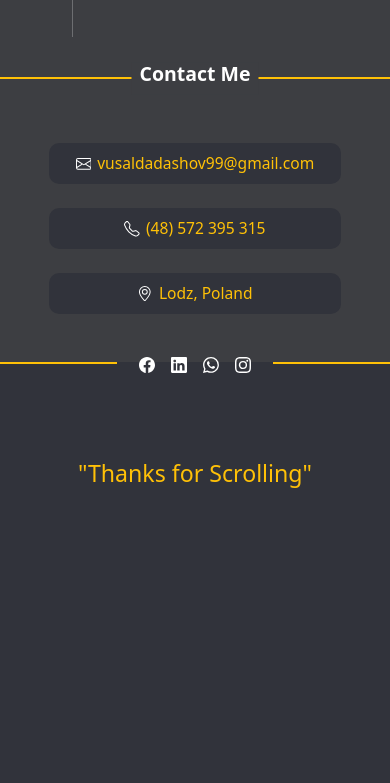
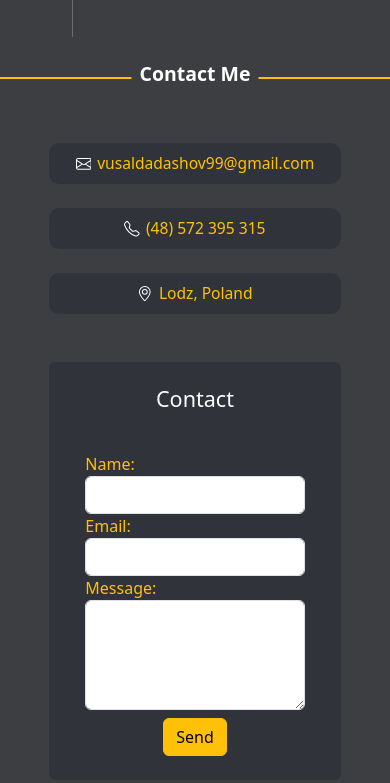
Before and after one commit to vusaldadashov/Personal-Resume, a plain HTML site: page index.html in a window 390 px wide. Shown: the part 9795-10578 px from the top of the page. Before the commit the page ends 10379 px from the top, so only its background shows below. Drawn offline with nearby package versions, Linux system fonts and the light colour scheme.

Commit message:
email sender section added

```diff
--- /dev/null
+++ b/emailservice.js
@@ -0,0 +1,27 @@
+const btn = document.getElementById('button');
+const form = document.getElementById('form');
+
+
+const sendMyMail = (event) => {
+    event.preventDefault();
+    let from_name = document.getElementById('name');
+    let to_name = "Vusal Dadashov";
+    let email_id = document.getElementById('email');
+    let message = document.getElementById('message');
+    let successtext = document.getElementById('successtext');
+    emailjs.send("service_9ptuutg","template_5etl2mm",{
+        from_name: from_name.value,
+        to_name: to_name,
+        email_id: email_id.value,
+        message: message.value,
+        });
+    from_name.value = "";
+    email_id.value = "";
+    message.value = "";
+    successtext.style.opacity = "1"
+    successtext.style.visibility = "visible"
+    setTimeout(() => {
+        successtext.style.opacity = "0"
+    successtext.style.visibility = "hidden"
+    }, 4000);
+}
--- a/index.html
+++ b/index.html
@@ -10,6 +10,7 @@
     <link href="https://cdn.jsdelivr.net/npm/bootstrap@5.3.2/dist/css/bootstrap.min.css" rel="stylesheet"
         integrity="sha384-T3c6CoIi6uLrA9TneNEoa7RxnatzjcDSCmG1MXxSR1GAsXEV/Dwwykc2MPK8M2HN" crossorigin="anonymous">
     <script src="./script.js"></script>
+    <script src="./emailservice.js"></script>
 </head>
 
 <body class="specail_background_color">
@@ -461,7 +462,7 @@
         </div>
     </section>
 
-    <section class="d-flex flex-column" style="background-color: #3d3e42;" id="contact">
+    <section class="d-flex flex-column pb-5" style="background-color: #3d3e42;" id="contact">
         <header class="d-flex w-100 position-relative">
             <hr class="w-100 text-warning opacity-100 border-2">
             <h2 class="position-absolute top-50 start-50 translate-middle m-0 p-2 fw-bold pt-0"
@@ -493,6 +494,29 @@
                 </svg>
                 <span class="text-warning">Lodz, Poland</span>
             </div>
+        </div>
+        <!-- EMail sender-->
+
+        <div class=" pt-4 pb-4 d-flex flex-column  align-items-center   align-self-center rounded mailform" style="background-color: #31333b;">
+            <h4 class="text-white">Contact</h4>
+            <div class="text-success bg-white p-1 fw-bold" id="successtext" >Your email is sended successfully!</div>
+            <form onsubmit="sendMyMail(event)" class=" d-flex flex-column mailform" >
+                <div class="form-group">
+                  <label for="name" class="text-warning">Name:</label>
+                  <input type="text" class="form-control" id="name" name="name" required>
+                </div>
+
+                <div class="form-group">
+                  <label for="email" class="text-warning">Email:</label>
+                  <input type="email" class="form-control" id="email" name="email" required>
+                </div>
+
+                <div class="form-group">
+                  <label for="message" class="text-warning">Message:</label>
+                  <textarea class="form-control" id="message" name="message" rows="4" required></textarea>
+                </div>
+                <button type="submit" class="btn btn-warning mt-2 align-self-center">Send</button>
+              </form>
         </div>
     </section>
     <footer>
@@ -545,6 +569,12 @@
     <script src="https://cdn.jsdelivr.net/npm/bootstrap@5.3.2/dist/js/bootstrap.bundle.min.js"
         integrity="sha384-C6RzsynM9kWDrMNeT87bh95OGNyZPhcTNXj1NW7RuBCsyN/o0jlpcV8Qyq46cDfL"
         crossorigin="anonymous"></script>
+
+    <script type="text/javascript" src="https://cdn.jsdelivr.net/npm/@emailjs/browser@3/dist/email.min.js"></script>
+
+    <script type="text/javascript">
+        emailjs.init('CiAp-DYAtUu6pOfXT')
+    </script>
 </body>
 
 </html>
--- a/public/css/style.css
+++ b/public/css/style.css
@@ -1,6 +1,11 @@
 body {
     scroll-behavior: smooth;
     overflow-x: hidden;
+}
+#successtext{
+    opacity: 0;
+    visibility: hidden;
+    transition: all 2s;
 }
 #nav {
     z-index: 99;
@@ -114,6 +119,12 @@ body {
 .col-md-4{
     width: 25% !important;
 }
+.mailform {
+    width: 25% !important;
+}
+.mailform form {
+    width: 75% !important;
+}
 @media (max-width: 767px) {
     .col-md-4{
         width: 50% !important;
@@ -159,4 +170,7 @@ body {
         font-size: 4vw;
         width: 80%;
     }
+    .mailform{
+        width: 75% !important;
+    }
 }
```
